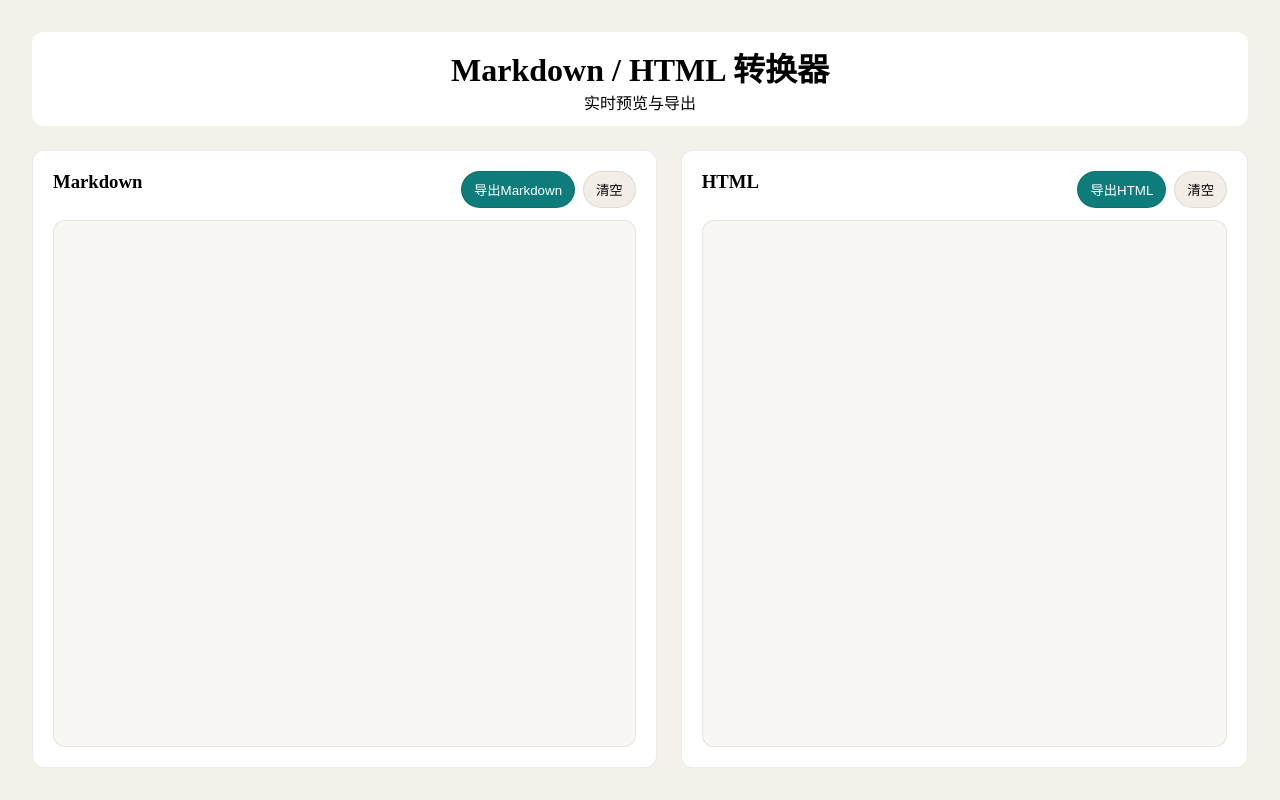
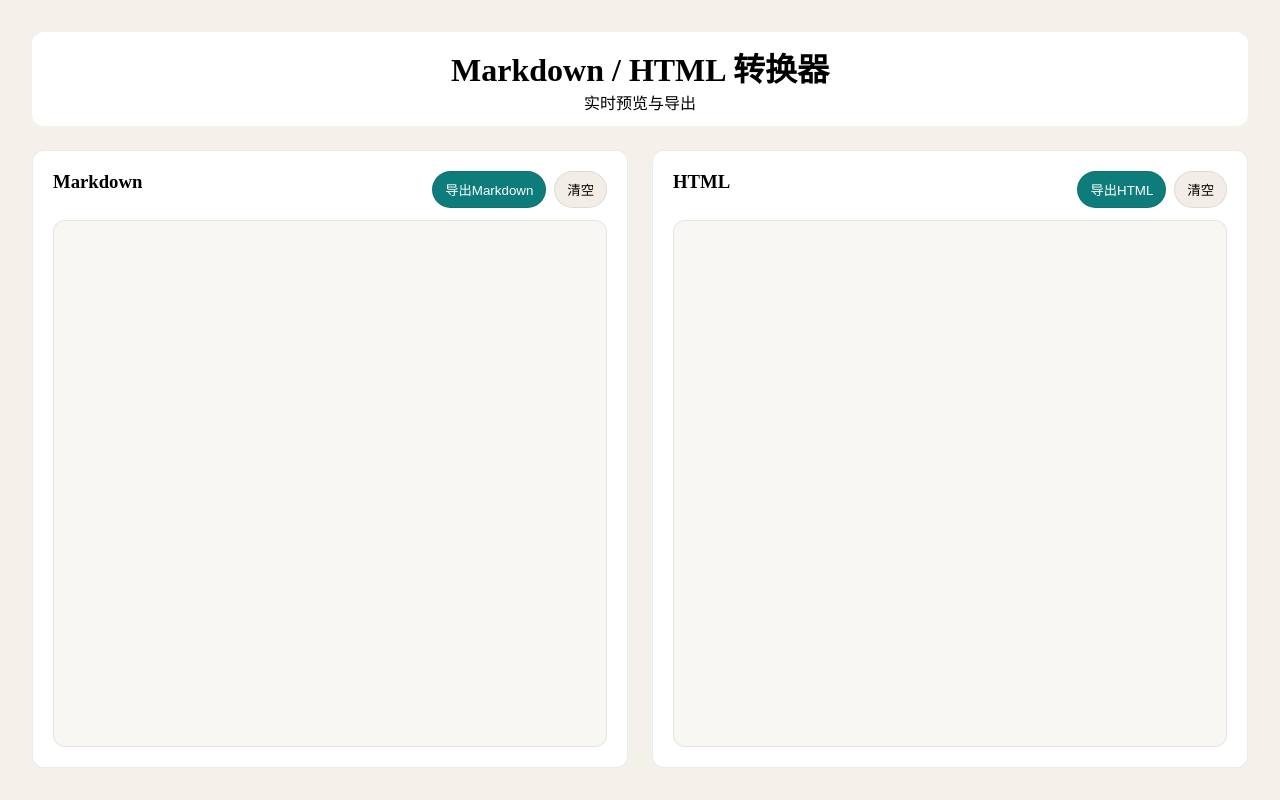
Before and after one commit to tangturtle/MdEditor, a Vue app: page / in a window 1280 px wide. Built offline with nearby package versions, Linux system fonts and the light colour scheme.

Commit message:
feat: sync markdown/html text via shared store

```diff
--- a/src/App.vue
+++ b/src/App.vue
@@ -22,7 +22,7 @@ const textTypes = ref([
 <style scoped>
 .container-panels {
     display: grid;
-    grid-template-columns: auto auto;
+    grid-template-columns: 1fr 1fr;
     gap: 24px;
 }
 </style>
--- a/src/Components/TextPanel.vue
+++ b/src/Components/TextPanel.vue
@@ -1,16 +1,40 @@
 <script setup lang="ts">
-defineProps(['type'])
+import { store } from './store/texts.ts'
+
+const types = defineProps<{
+    type: string
+}>()
+
+const updateText = () => {
+    // 如果当前是 Markdown，转换为 HTML
+    if (types.type === 'Markdown') {
+        store.HTML = store[types.type as keyof typeof store]
+    }
+    // 如果当前是 HTML，转换为 Markdown
+    else {
+        store.Markdown = store[types.type as keyof typeof store]
+    }
+}
+
+const cleanText = () => {
+    store[types.type as keyof typeof store] = ''
+    updateText()
+}
 </script>
 
 <template>
     <div class="panel">
         <div class="panel-header">
-            <h3 class="type-header">{{ type }}</h3>
-            <button class="export-button">导出{{ type }}</button>
-            <button class="clean-button">清空</button>
+            <h3 class="type-header">{{ types.type }}</h3>
+            <button class="export-button">导出{{ types.type }}</button>
+            <button class="clean-button" @click="cleanText">清空</button>
         </div>
         <div class="panel-body">
-            <textarea class="textarea"></textarea>
+            <textarea
+                class="textarea"
+                v-model="store[types.type as keyof typeof store]"
+                @input="updateText"
+            ></textarea>
         </div>
     </div>
 </template>
@@ -44,6 +68,7 @@ defineProps(['type'])
     background-color: #0e7c7b;
     padding: 8px 12px;
     color: #ffffff;
+    white-space: nowrap;
 }
 
 .clean-button {
@@ -52,6 +77,7 @@ defineProps(['type'])
     border-radius: 999px;
     background-color: #f2ede6;
     padding: 8px 12px;
+    white-space: nowrap;
 }
 
 .textarea {
--- /dev/null
+++ b/src/Components/store/texts.ts
@@ -0,0 +1,6 @@
+import { reactive } from 'vue'
+
+export const store = reactive({
+    Markdown: '',
+    HTML: '',
+})
```
